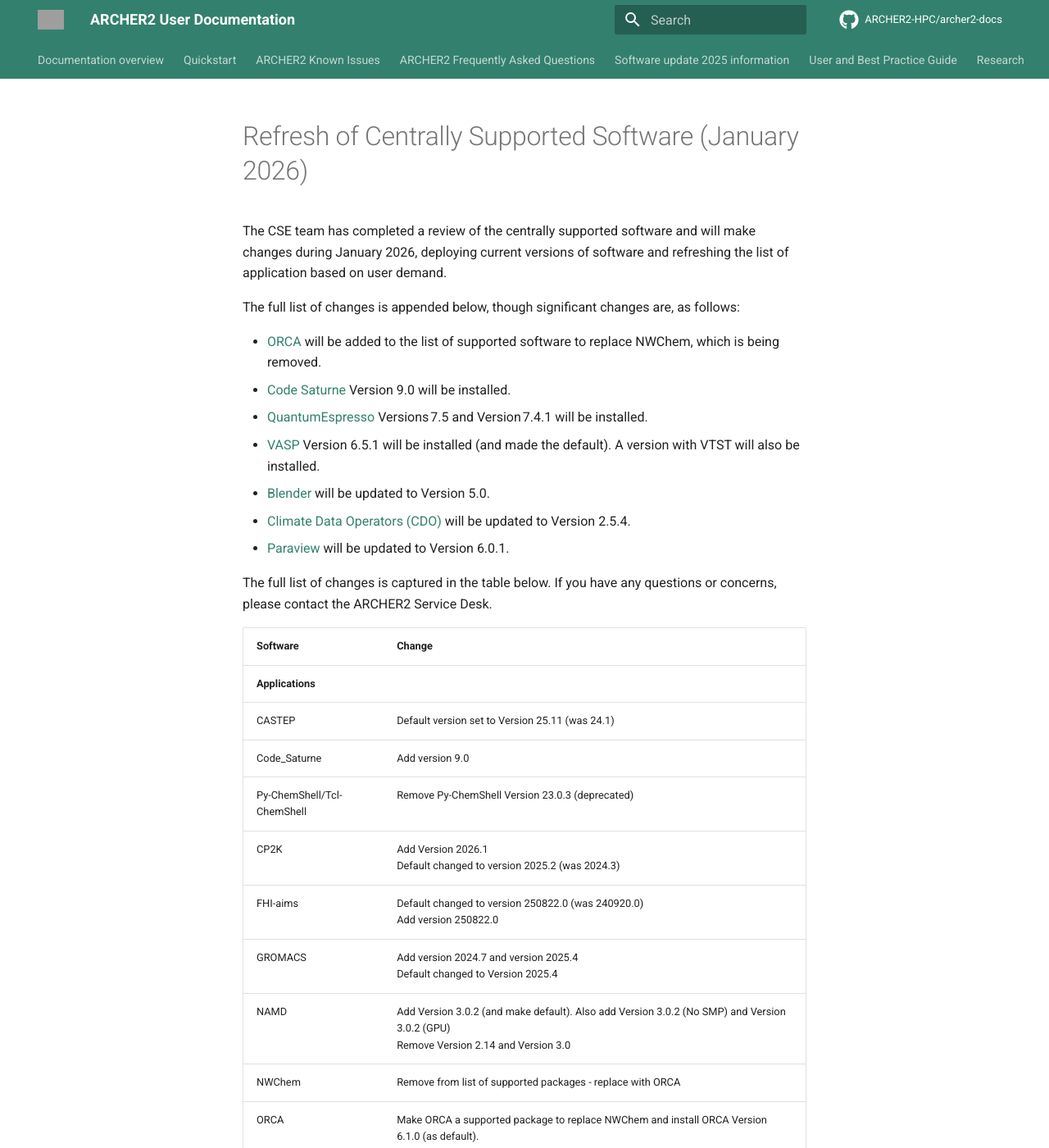
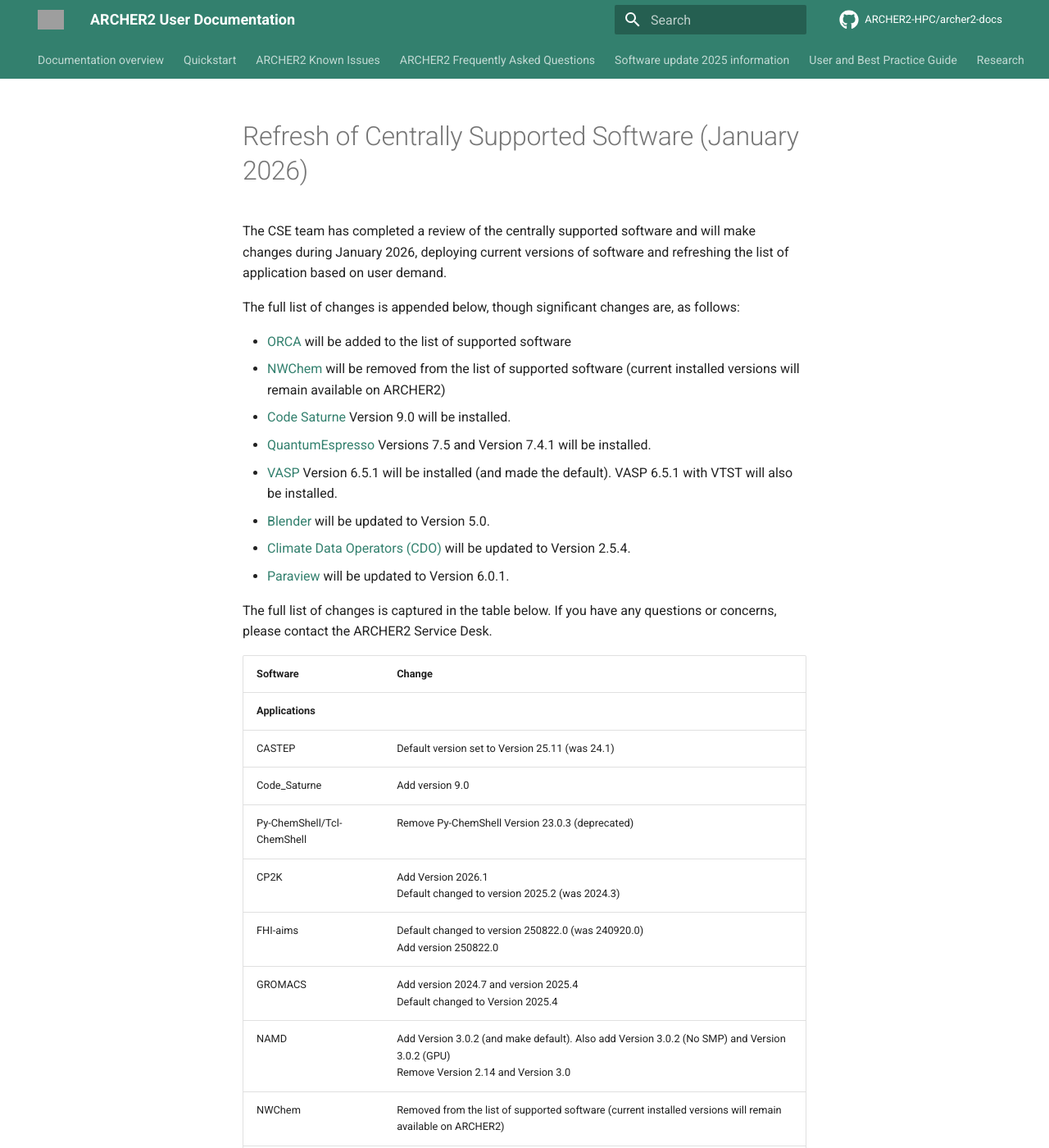
Before and after one commit to ARCHER2-HPC/archer2-docs, an MkDocs documentation site: the page built from docs/software-update-2026/index.md, in a window 1280 px wide and 1400 px high. Shown: the whole window at 82% size. Built offline with MkDocs 1.6.1 and Material for MkDocs 9.7.7, drawn with Linux system fonts in a browser that asks for light colours; comment, search, counter and statistics services are not loaded; some of the changed text lies outside the part shown; grey boxes are pictures that could not be loaded.

Commit message:
Clarifies NWChem wording

```diff
--- a/docs/software-update-2026/index.md
+++ b/docs/software-update-2026/index.md
@@ -4,10 +4,11 @@
 
 The full list of changes is appended below, though significant changes are, as follows:
 
--    [ORCA ](https://www.faccts.de/orca/) will be added to the list of supported software to replace NWChem, which is being removed.
+-    [ORCA ](https://www.faccts.de/orca/) will be added to the list of supported software
+-    [NWChem](https://www.nwchem-sw.org/) will be removed from the list of supported software (current installed versions will remain available on ARCHER2)
 -    [Code Saturne ](https://www.code-saturne.org/cms/web/) Version 9.0 will be installed.
--    [QuantumEspresso ](https://www.quantum-espresso.org/) Versions 7.5 and Version 7.4.1 will be installed.
--    [VASP ](https://www.vasp.at/) Version 6.5.1 will be installed (and made the default). A version with VTST will also be installed.
+-    [QuantumEspresso ](https://www.quantum-espresso.org/) Versions 7.5 and Version 7.4.1 will be installed.
+-    [VASP ](https://www.vasp.at/) Version 6.5.1 will be installed (and made the default). VASP 6.5.1 with VTST will also be installed.
 -    [Blender ](https://www.blender.org/) will be updated to Version 5.0.
 -    [Climate Data Operators (CDO) ](https://code.mpimet.mpg.de/projects/cdo) will be updated to Version 2.5.4.
 -    [Paraview ](https://www.paraview.org/) will be updated to Version 6.0.1.
@@ -21,14 +22,14 @@
 | CASTEP | Default version set to Version 25.11 (was 24.1) |
 | Code_Saturne | Add version 9.0 |
 | Py-ChemShell/Tcl-ChemShell | Remove Py-ChemShell Version 23.0.3 (deprecated) |
-| CP2K | Add Version 2026.1 <br> Default changed to version 2025.2 (was 2024.3) |
-| FHI-aims | Default changed to version 250822.0 (was 240920.0) <br> Add version 250822.0 |
-| GROMACS | Add version 2024.7 and version 2025.4  <br> Default changed to Version 2025.4 |
-| NAMD | Add Version 3.0.2 (and make default). Also add Version 3.0.2 (No SMP) and Version 3.0.2 (GPU) <br> Remove Version 2.14 and Version 3.0  |
-| NWChem | Remove from list of supported packages - replace with ORCA |
-| ORCA | Make ORCA a supported package to replace NWChem and install ORCA Version 6.1.0 (as default). <br> Version 5.0.3 and Version 6.0.0 already installed  |
-| Quantum Espresso | Add versions 7.4.1 and 7.5 <br> Move default to Version 7.3.1 <br> Remove Version 6.8 |
-| VASP | Install VASP 6.5.1 and make default <br> Also install VASP 6.5.1 with VTST |
+| CP2K | Add Version 2026.1 <br/> Default changed to version 2025.2 (was 2024.3) |
+| FHI-aims | Default changed to version 250822.0 (was 240920.0) <br/> Add version 250822.0 |
+| GROMACS | Add version 2024.7 and version 2025.4  <br/> Default changed to Version 2025.4 |
+| NAMD | Add Version 3.0.2 (and make default). Also add Version 3.0.2 (No SMP) and Version 3.0.2 (GPU) <br/> Remove Version 2.14 and Version 3.0  |
+| NWChem | Removed from the list of supported software (current installed versions will remain available on ARCHER2) |
+| ORCA | Make ORCA a supported package and install ORCA Version 6.1.0 (as default)  |
+| Quantum Espresso | Add versions 7.4.1 and 7.5 <br/> Move default to Version 7.3.1 <br/> Remove Version 6.8 |
+| VASP | Install VASP 6.5.1 and make default <br/> Also install VASP 6.5.1 with VTST |
 | **Libraries** |
 | Boost | Remove version 1.72.0 (old version) |
 | HYPRE | Remove Version 2.18.0 (old version) |
@@ -42,9 +43,9 @@
 | **Analysis and Development Tools** |
 | Blender | Update to Version 5.0 |
 | Climate Data Operators (CDO) | Upgrade to Version 2.5.4. |
-| Forge | Change default to Version 25.0.1 <br> Remove Version 22.1.3 |
-| Paraview | Add Version 6.0.1  <br> Remove Versions 5.10.1 and 5.11.1 |
-| PyTorch  |  Remove Version 1.10.2  <br> Upgrade CPU version to Version 2.9.1 (requires two modules: a source-code build for torch.distributed and a binary install that works with Horovod) <br> GPU version is dependent on ROCm version so must remain at Version 1.13.1 |
+| Forge | Change default to Version 25.0.1 <br/> Remove Version 22.1.3 |
+| Paraview | Add Version 6.0.1  <br/> Remove Versions 5.10.1 and 5.11.1 |
+| PyTorch  |  Remove Version 1.10.2  <br/> Upgrade CPU version to Version 2.9.1 (requires two modules: a source-code build for torch.distributed and a binary install that works with Horovod) <br/> GPU version is dependent on ROCm version so must remain at Version 1.13.1 |
 | SCons | Upgrade to Version 4.10.1 |
 | Spindle | Upgrade to Version 0.14 |
 | TensorFlow | Remove Version 2.9.3 |
```
